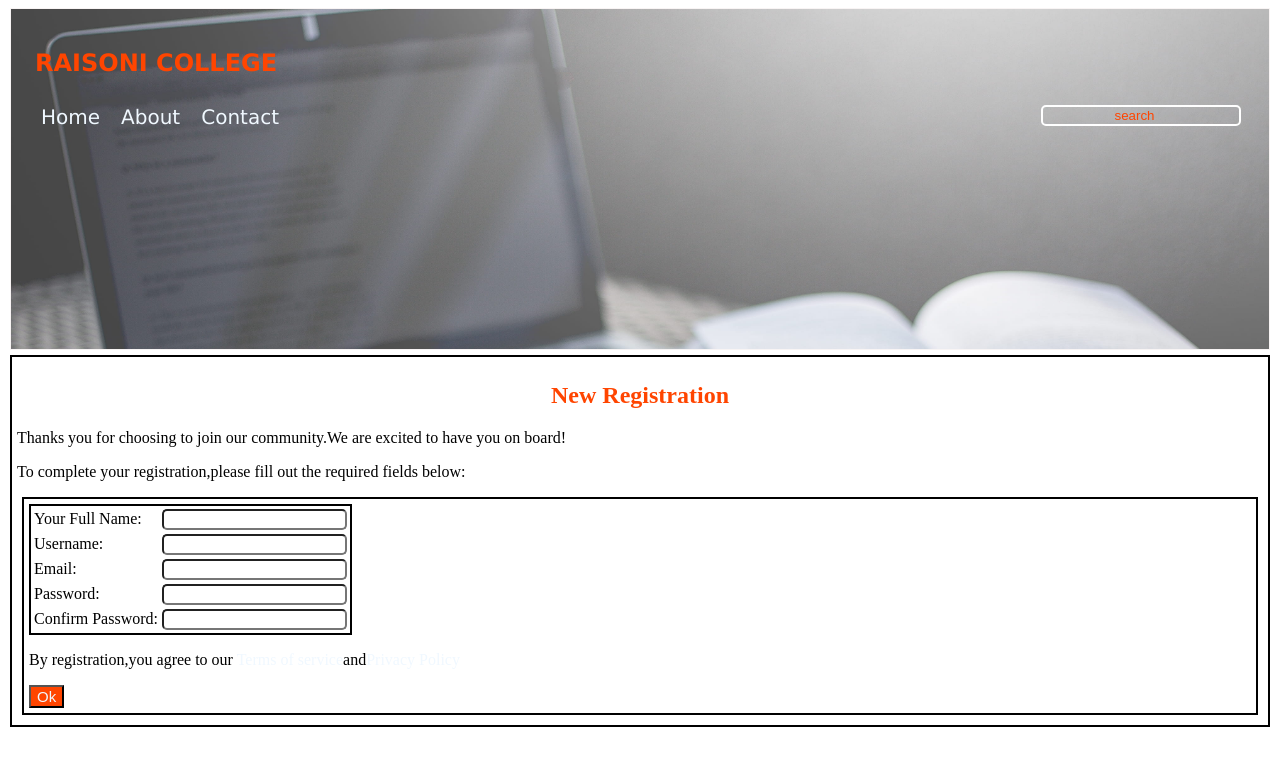
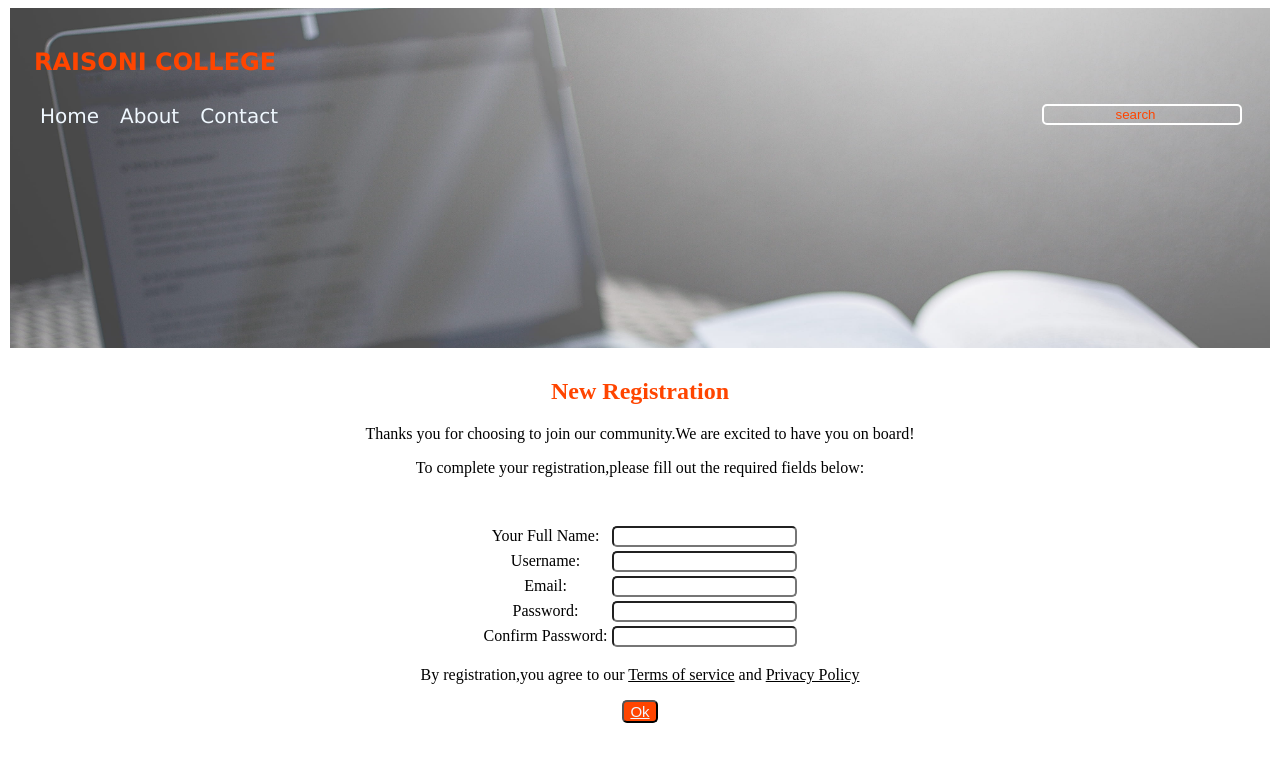
Before and after one commit to Andrul01/Raisoni, a PHP site: page /registartion.html in a window 1280 px wide. Shown: the top 766 px of the page. Run offline with PHP 8.4, Linux system fonts and the light colour scheme.

Commit message:
some changes

```diff
--- a/contact.html
+++ b/contact.html
@@ -19,6 +19,7 @@
     <div class="container">
         <h2>Contact us</h2>
         <p>We'd love to hear from you! React out to us with any Question,feedback,or inquires.</p>
+    </div>
     <div class="container1">
         <form class="f3">
             <table class="t1">
@@ -35,9 +36,8 @@
                     <td><textarea></textarea></td>
                 </tr>
             </table>
-                <button type="submit"><a href="#">Send Message</a></button>
+            <button type="submit"><a id="a2" href="#">Send Message</a></button>
         </form>
-        </div>
     </div>
 </body>
 </html>
--- a/login.html
+++ b/login.html
@@ -34,7 +34,7 @@
                         <td><input id="i2" type="password" name="password"> </td>
                     </tr>
                 </table>
-                <button id="a2" type="submit" value="login" ><a href="#">login</a></button>
+                <button type="submit" value="login" ><a id="a2" href="#">login</a></button>
                 <a id="l1" href="home.html" >forget password ?</a>
             </form>
         </div>
--- a/registartion.html
+++ b/registartion.html
@@ -20,6 +20,8 @@
         <h2>New Registration</h2>
         <p>Thanks you for choosing to join our community.We are excited to have you on board!</p>
         <p>To complete your registration,please fill out the required fields below:</p>
+    </div>
+    <div class="container1">
         <form class="f3">
             <table class="t1">
                 <tr>
@@ -44,11 +46,13 @@
                 </tr>
             </table>
             <p>By registration,you agree to our
-                <a href="#">Terms of service</a>and<a href="#">Privacy Policy</a>
+                <a id="l1" href="#">Terms of service</a>
+                and
+                <a id="l1" href="#">Privacy Policy</a>
             </p>
-            <div>
-                <button type="submit" ><a id="a2" href="login.html">Ok</a></button>
-            </div>
+            <button  type="submit" >
+                <a id="a2" href="login.html">Ok</a>
+            </button>
         </form>
     </div>
 </body>
--- a/style.css
+++ b/style.css
@@ -18,7 +18,6 @@ h2{
 
         .nav{
             background-image: url(./images/img.jpg);
-            border: 1px solid rgb(248, 244, 244);
             height: 300px;
             background-size: cover;
             padding: 20px 20px;
@@ -44,34 +43,37 @@ h2{
             width: 200px;
             float: right;
         }
-
+        .nav a{
+            color: aliceblue;
+            text-decoration:none ;
+        }
         #i2,textarea{
             border-radius: 5px;
             background:transparent;
         }
+/* .........buttons........... */
+
+
         button{
+            border-radius: 5px;
             color:white;
             background-color: orangered;
             font-size: 15px;
         }
+        #a2{
+            color: aliceblue;
+        }
+        #a2:hover{
+            color: black;
+        }
+
 
 /*......links hover....*/
 
-
-            a{
-                color: aliceblue;
-                text-decoration:none ;
-            }
             .container1 #a2{
                 border: 0px solid;
             }
-            a:hover{
-                color: red;
-            }
 
-            #a2:hover{
-                color: black;
-            }
             #l1{
                 color: black;
             }
@@ -82,13 +84,14 @@ h2{
 
 
             .container{
+               text-align: center;
                margin-top: 5px;
                align-items: center;
-               border: 2px solid;
                padding: 5px  ;
             }
             .container1{
-               border: 2px solid;
+               text-align: center;
+               margin-top: 5px;
                text-align: center;
                padding: 10px;
             }
@@ -104,7 +107,7 @@ h2{
            text-align: center;
            margin-top: 50px;
         }
-        .f3{border: 2px solid;
+        .f3{
            margin: 5px 5px 5px 5px ;
            padding: 5px 5px 5px 5px ;
         }
@@ -118,7 +121,6 @@ h2{
             }
             .links{
                 margin-top: 5px;
-                border: 2px solid;
                 text-align: center;
                 padding: 5px;
             }
@@ -178,5 +180,5 @@ h2{
 /* .......table csss ....... */
 
 .t1{
-    border: 2px solid;
+    margin: auto;
 }
```
Lines whose indentation alone changed are shown as unchanged.
